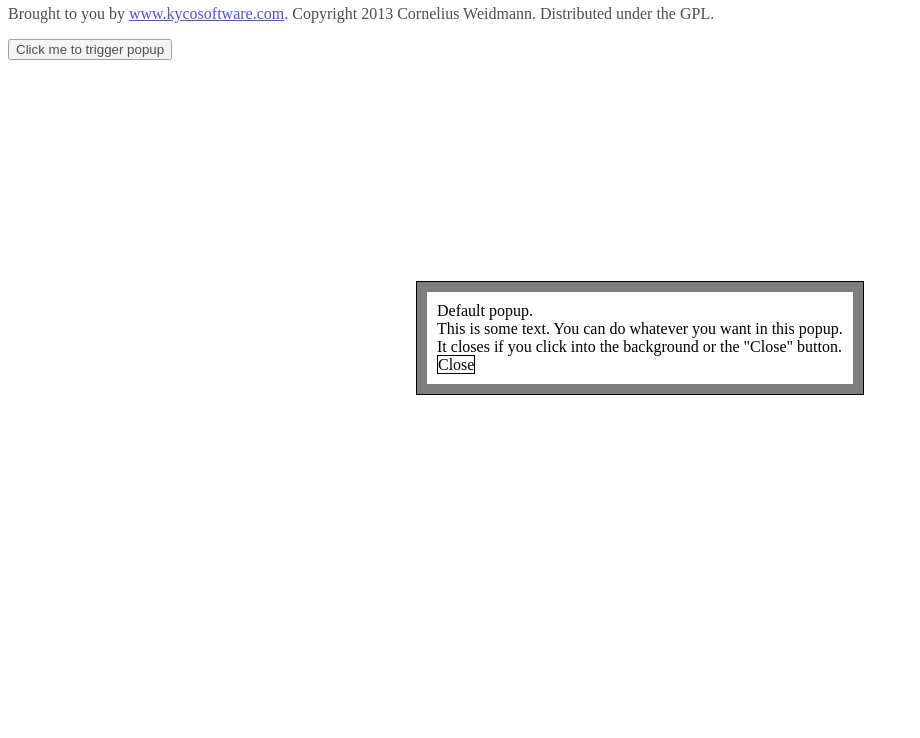
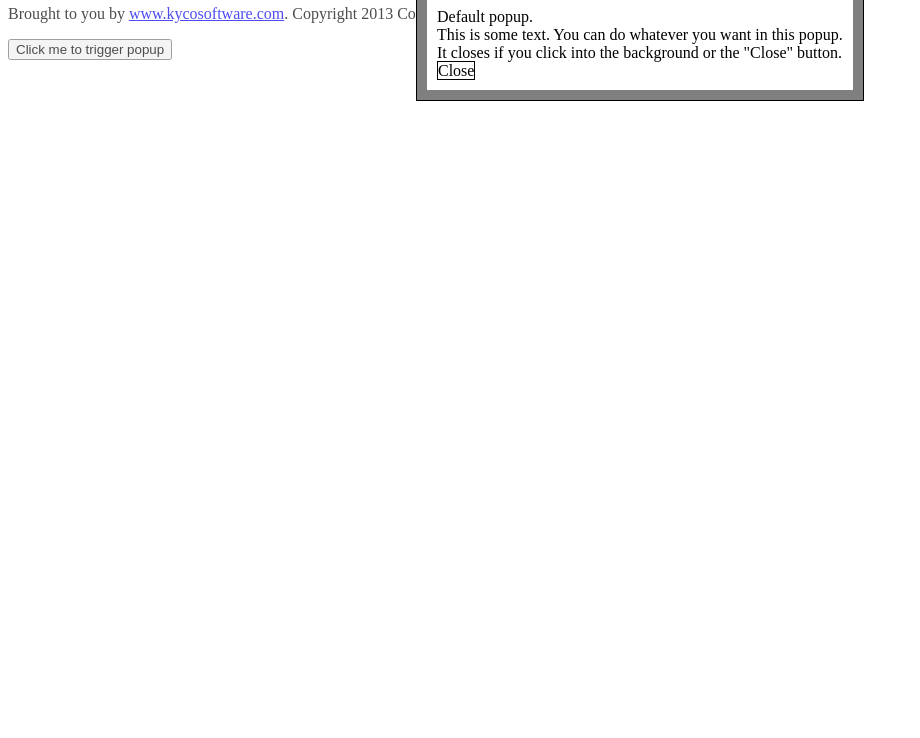
Before and after one commit to kyco/jquery.kyco.popup, a plain HTML site: page demo/index.html in a window 1280 px wide. Shown: the part 62-800 px from the top of the page, without its empty margins (0-920 px from the left). Drawn offline with Linux system fonts and the light colour scheme.

Commit message:
Updated position of modal in demo.

```diff
--- a/demo/index.html
+++ b/demo/index.html
@@ -47,7 +47,9 @@
 	<script>
 		$(document).ready(function() {
 			// Init default popup
-			$('.defaultPopup').kycoPopup();
+			$('.defaultPopup').kycoPopup({
+				top: 50
+			});
 
 			// Launch on page load
 			$('.defaultPopup').kycoPopup('open');
```
